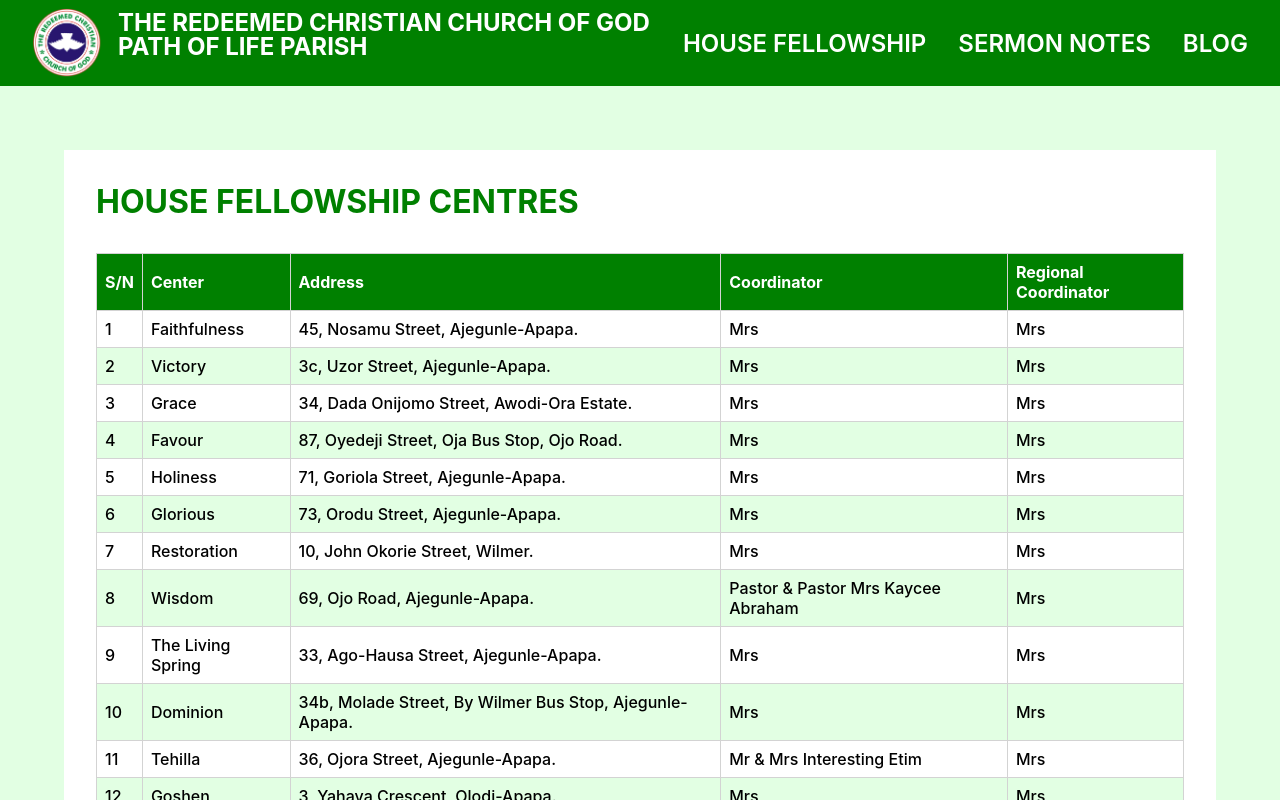
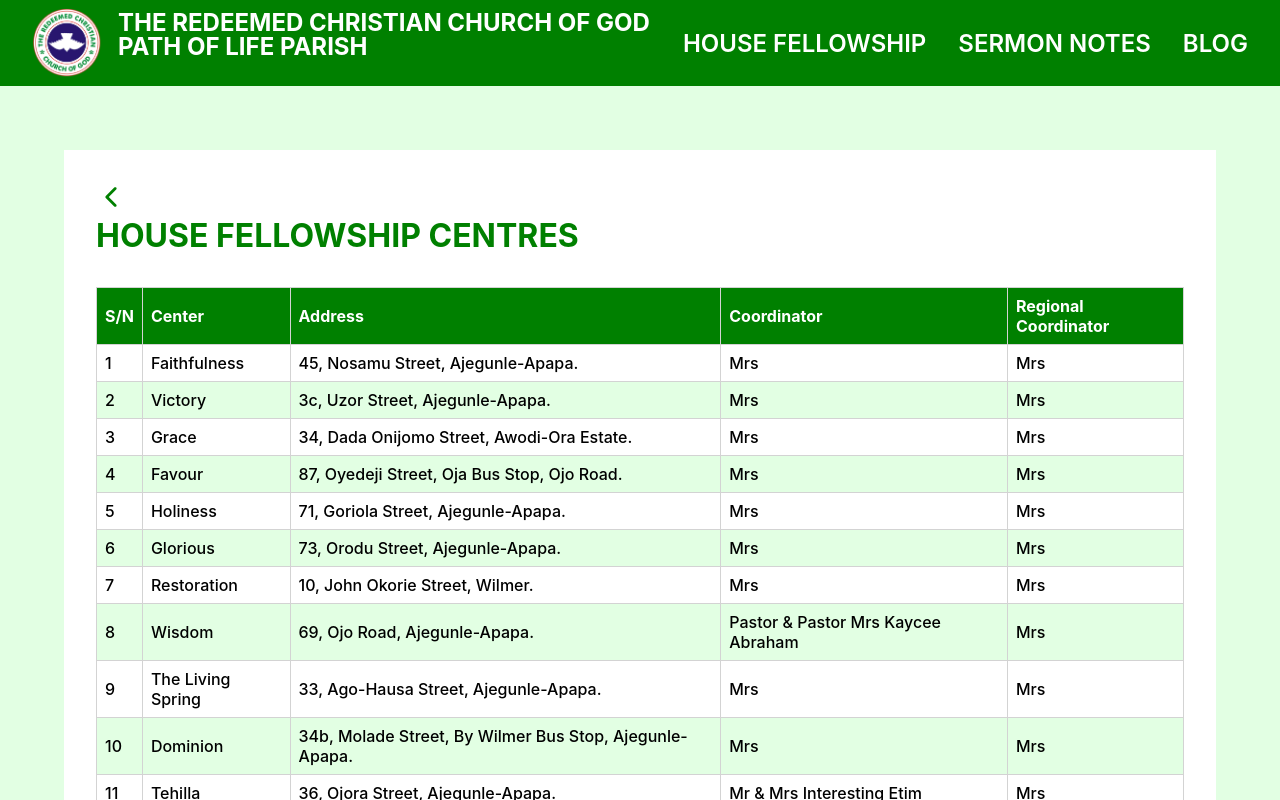
Before and after one commit to vincentabolarin/RCCG-POL-Website, a Next.js app: page /house-fellowship-centres in a window 1280 px wide. Shown: the top 800 px of the page. Built offline with nearby package versions, Linux system fonts and the light colour scheme.

Commit message:
add power button

```diff
--- /dev/null
+++ b/components/BackButton.js
@@ -0,0 +1,12 @@
+import React from 'react';
+import { IoIosArrowBack } from "react-icons/io";
+
+const BackButton = () => {
+  return (
+    <>
+        <IoIosArrowBack color='green' size={"30px"} />
+    </>
+  )
+}
+
+export default BackButton
--- a/pages/house-fellowship-centres.js
+++ b/pages/house-fellowship-centres.js
@@ -2,6 +2,7 @@
 import Navbar from '../components/Navbar';
 import styles from '../styles/house-fellowship-centres.module.css';
 import houseFellowships from '../constants/house-fellowship-centres.js';
+import BackButton from '../components/BackButton';
 
 const HouseFellowshipCentres = () => {
 
@@ -26,7 +27,11 @@
     return (
         <Navbar>
             <div className={styles.container}>
-                <h1 className={styles.title}>HOUSE FELLOWSHIP CENTRES</h1>
+                <div className={styles.header}>
+                    <BackButton />
+                    <h1 className={styles.title}>HOUSE FELLOWSHIP CENTRES</h1>
+                </div>
+
                 <table className={styles.table}>
                     <thead>
                         <tr>
--- a/styles/globals.css
+++ b/styles/globals.css
@@ -1,4 +1,5 @@
 :root {
+  --primary: green;
   --white: #fff;
   --red: #f00;
   --red-light: #ff9b9b;
--- a/styles/house-fellowship-centres.module.css
+++ b/styles/house-fellowship-centres.module.css
@@ -3,6 +3,12 @@
     height: fit-content;
     margin: 4rem;
     padding: 2rem;
+}
+
+.container header {
+    display: flex;
+    gap: 20px;
+    align-items: center;
 }
 
 .title {
```
Also changed, not shown: components/backButton.module.scss (added).
